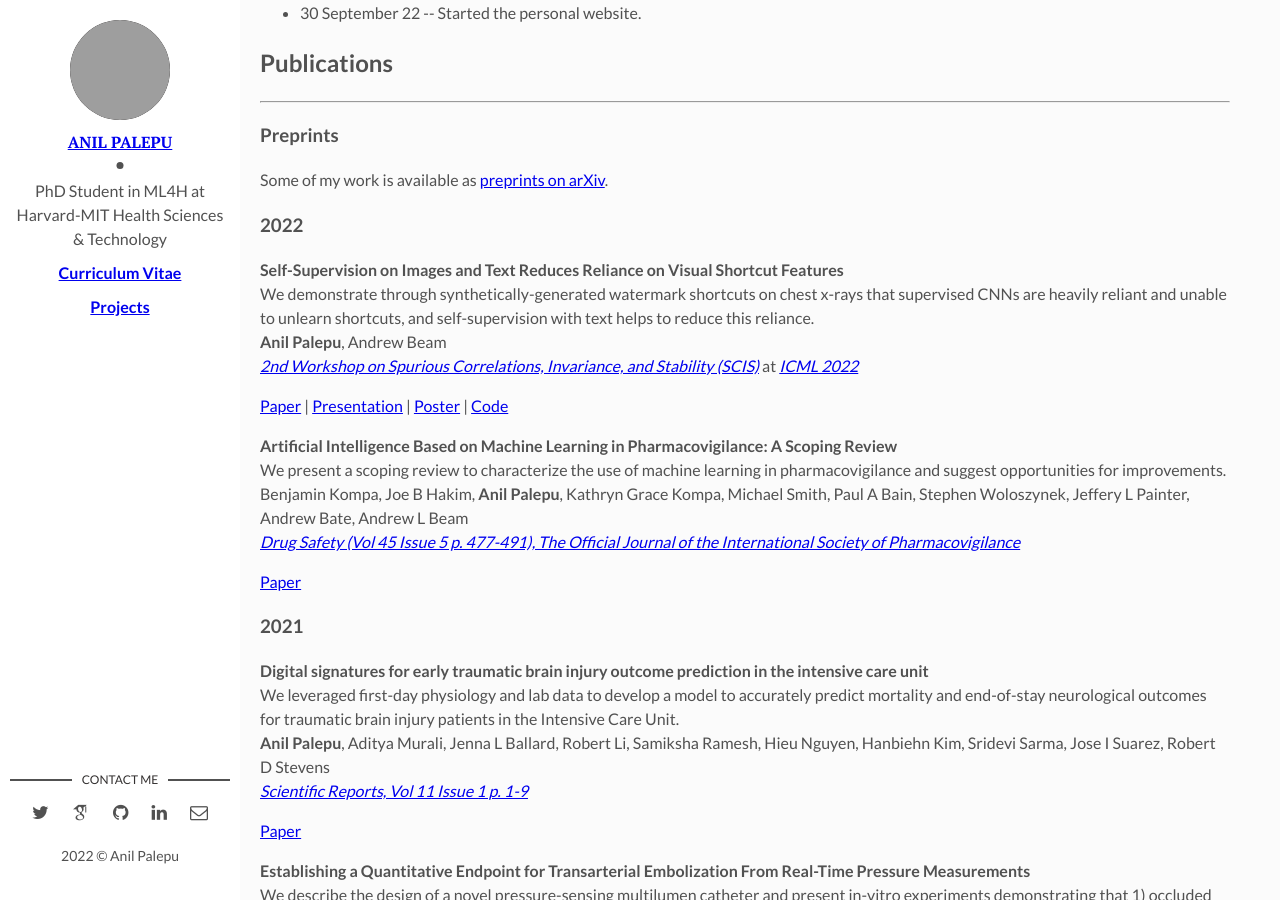
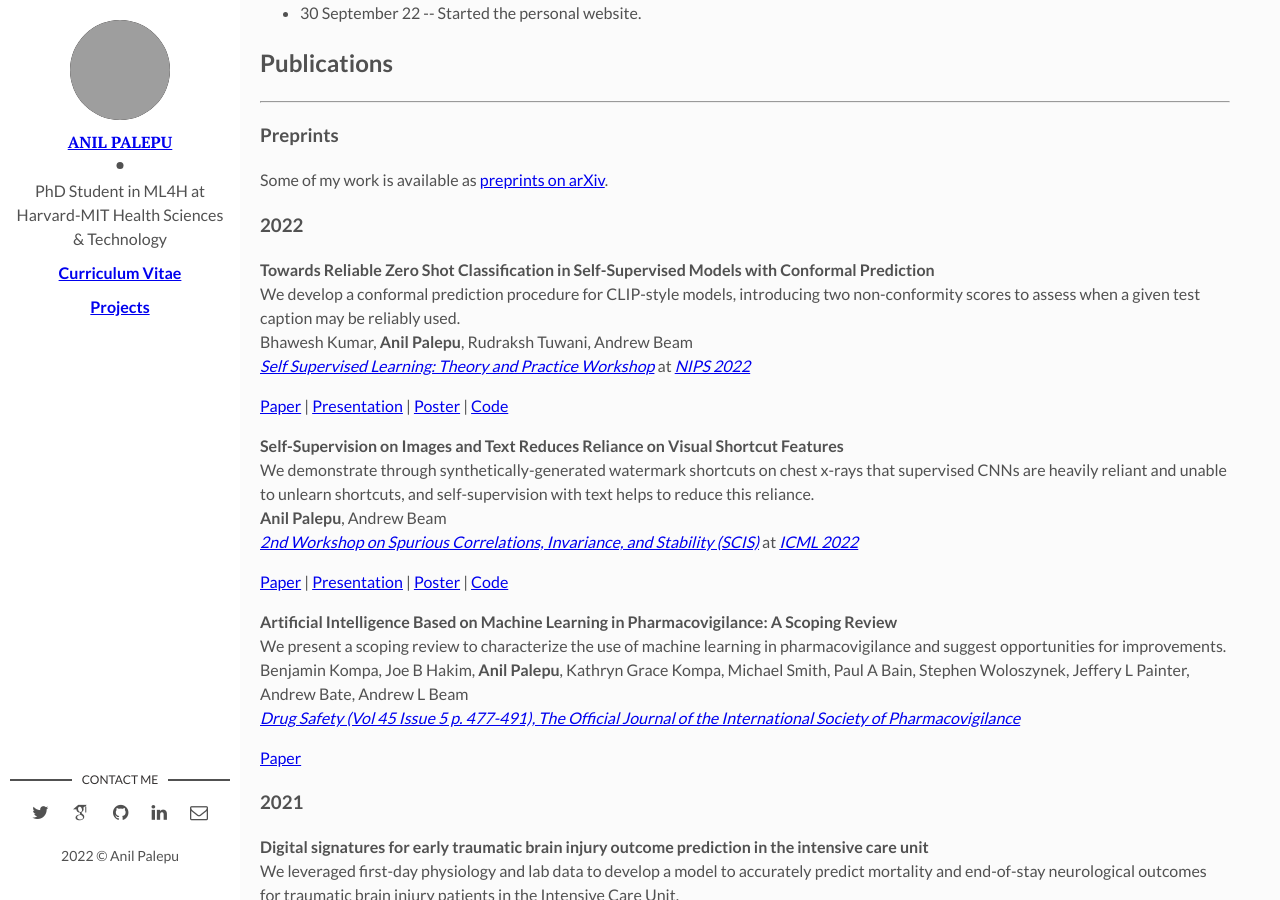
Before and after one commit to apalepu13/apalepu13.GitHub.io, a Jekyll site: the page built from index.html, in a window 1280 px wide and 900 px high, scrolled down 353 px. Built offline with Jekyll 4.4.1, drawn with Linux system fonts in a browser that asks for light colours; nearby versions of some CDN libraries; some web fonts are replaced; the list of posts is cut into pages by our own code; grey boxes are pictures that could not be loaded.

Commit message:
Conformal Paper added

```diff
--- a/index.html
+++ b/index.html
@@ -33,7 +33,23 @@ layout: main
           Some of my work is available as
           <a href="https://arxiv.org/a/palepu_a_1.html">preprints on arXiv</a>.
           </p>
-          <h3>2022</h3>
+          <h3>2022</h3><p>
+            <strong> Towards Reliable Zero Shot Classification in Self-Supervised Models with Conformal Prediction</strong>
+            <br>
+            We develop a conformal prediction procedure for CLIP-style models, introducing two non-conformity scores to assess when a given test caption may be reliably used.
+              <br>
+            Bhawesh Kumar, <strong>Anil Palepu</strong>, Rudraksh Tuwani, Andrew Beam
+            <br>
+            <a href="https://sslneurips22.github.io"><em>Self Supervised Learning: Theory and Practice Workshop</em></a> at <a href="https://nips.cc/virtual/2022/index.html"><em>NIPS 2022</em></a>
+            <div class="btn-group-xs">
+              <a href="/papers/kumar2022.pdf"
+              class="btn btn-default">Paper</a> |
+              <a href="https://www.canva.com/design/DAFP3-2Lz_E/IMBQCRX9N9r4MRyTPnZ5gQ/view?utm_content=DAFP3-2Lz_E&utm_campaign=designshare&utm_medium=link&utm_source=viewer" class="btn btn-default">Presentation</a> |
+              <a href="/papers/Conformal_NIPS_Poster.pdf" class="btn btn-default">Poster</a> |
+              <a href="https://github.com/apalepu13/Conformal_CLIP"
+              class="btn btn-default">Code</a>
+            </div>
+          </p>
           <p>
             <strong> Self-Supervision on Images and Text Reduces Reliance on Visual Shortcut Features</strong>
             <br>
--- a/projects/index.html
+++ b/projects/index.html
@@ -13,18 +13,18 @@ layout: main
                 <li> Medical imaging, such as chest x-rays, are rich with information. However, they are not always labeled, and even when they are, these labels may only capture a fraction of the information a radiologist considers when evaluating the image. </li>
                 <li> While labels are not always present or ideal, radiology reports that discuss clinically relevant information often accompany medical imaging. </li>
                 <li> Self-supervised image-text architectures are an opportunity to leverage these radiology reports to learn from rich medical imaging and paired text data. </li>
-                <li> We believe this type of architecture not only can yield better image representation, but also can allow us to: <ul> <li> accurately classify unseen diseases based on textual descriptions </li> <li>detect dataset shift and for which inputs our model can be reliably used </li>  <li>reduce reliance on spurious correlations that tradional CNNs are subject to. </li></ul></li>
+                <li> We believe this type of architecture not only can yield better image representation, but also can allow us to: <ul> <li> accurately classify unseen diseases based on text descriptions </li> <li>identify for which inputs our model can be reliably used </li>  <li>reduce reliance on spurious correlations that tradional CNNs are subject to. </li></ul></li>
             </ul></li>
             <li> Project:<ul>
                 <li> We trained a modified version of CLIP on MIMIC-CXR data and used CheXpert and Padchest datasets for evaluation. </li>
                 <li> We generated synthetic watermark shortcuts to evaluate shortcut learning. </li>
-                <li> We introduced new terms to the loss to impose sparsity of cross attention between patch and word embeddings.</li>
+                <li> We introduced new terms to the loss to impose sparsity of image-patch and text-token embeddings.</li>
             </ul>
             </li>
             <li>Outcomes:
                 <ul class="nav nav-pills nav-stacked">
                 <li> We demonstrated through synthetically-generated watermark shortcuts on chest x-rays that supervised CNNs are heavily reliant and unable to unlearn shortcuts, and self-supervision with text helps to reduce this reliance.</li>
-                <li> We developed a regularized version of the model that achieves zero-shot classification AUCs better than a comparable fully-supervised CNN on external test data.</li>
+                <li> We developed a regularized version of the model that achieves SOTA zero-shot classification AUCs, better than a comparable fully-supervised CNN on external test data.</li>
                 <li> Using descriptive text prompting, we were able to classify novel diseases not present in training data, such as covid19. Our performance is competitive, and in some cases, exceeds that of radiologists.</li>
                 </ul>
             </li>
```
